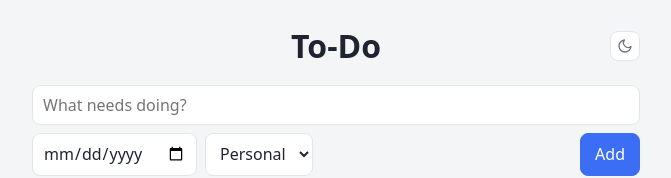
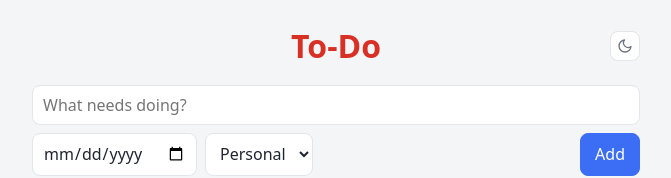
Before and after one commit to denisetan18/todo, a plain HTML site: page index.html in a window 1280 px wide. Shown: the top 178 px of the page, without its empty margins (304-975 px from the left). Drawn offline with Linux system fonts and the light colour scheme.

Commit message:
Make To-Do heading red
Co-Authored-By: Claude Sonnet 5.5 <noreply@anthropic.com>

```diff
--- a/style.css
+++ b/style.css
@@ -36,7 +36,7 @@ body {
 }
 .app { max-width: 640px; margin: 0 auto; padding: 24px 16px; }
 .top { position: relative; display: flex; justify-content: center; align-items: center; margin-bottom: 16px; }
-h1 { margin: 0; text-align: center; }
+h1 { margin: 0; text-align: center; color: var(--red); }
 .theme-toggle { position: absolute; right: 0; top: 50%; transform: translateY(-50%); }
 .sr-only {
   position: absolute; width: 1px; height: 1px; overflow: hidden;
```
